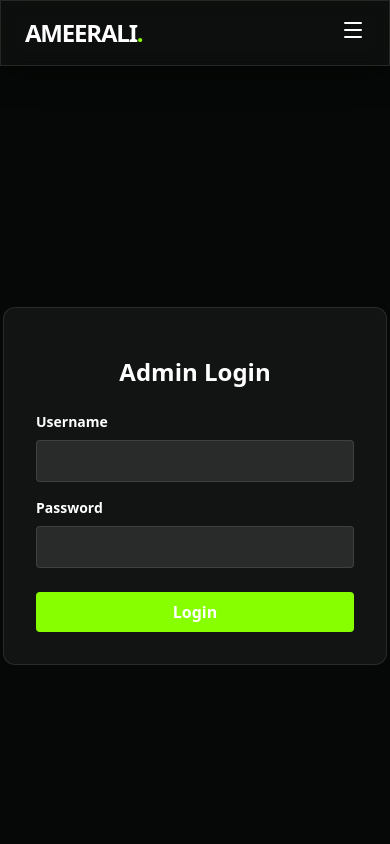
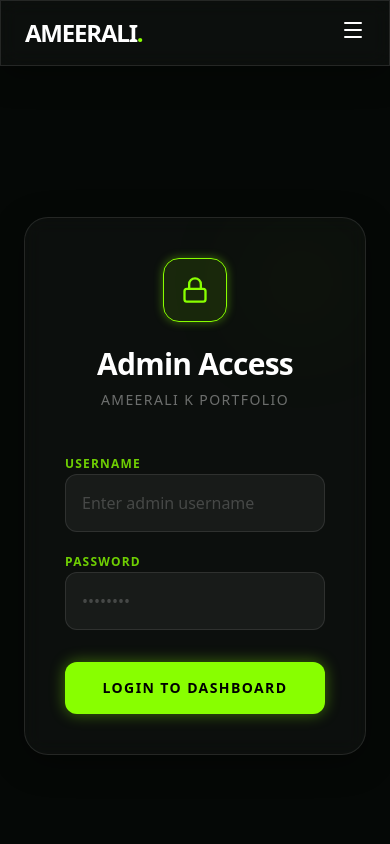
Before and after one commit to Ameerali-k/portfolio_website, a Next.js app: page /admin/login in a window 390 px wide. Shown: the top 844 px of the page. Built offline with nearby package versions, Linux system fonts and the light colour scheme.

Commit message:
Redesign login page: responsive, black button text, and loading animation

```diff
--- a/app/admin/login/page.tsx
+++ b/app/admin/login/page.tsx
@@ -2,17 +2,22 @@
 
 import { useState } from "react";
 import { useRouter } from "next/navigation";
-import { AlertCircle } from "lucide-react";
+import { AlertCircle, Loader2, Lock } from "lucide-react";
+import { motion, AnimatePresence } from "framer-motion";
 
 export default function AdminLogin() {
     const [username, setUsername] = useState("");
     const [password, setPassword] = useState("");
     const [error, setError] = useState("");
+    const [isLoading, setIsLoading] = useState(false);
     const router = useRouter();
 
     const handleLogin = async (e: React.FormEvent) => {
         e.preventDefault();
         setError(""); // Clear previous error
+        setIsLoading(true);
+
+        try {
             const res = await fetch("/api/auth/login", {
                 method: "POST",
                 headers: { "Content-Type": "application/json" },
@@ -25,43 +30,89 @@ export default function AdminLogin() {
             } else {
                 const data = await res.json();
                 setError(data.error || "Login failed");
+                setIsLoading(false);
+            }
+        } catch (err) {
+            setError("Something went wrong. Please try again.");
+            setIsLoading(false);
         }
     };
 
     return (
-        <div className="min-h-screen flex items-center justify-center bg-[var(--background)]">
-            <form onSubmit={handleLogin} className="bg-white/5 p-8 rounded-xl border border-white/10 w-full max-w-sm relative overflow-hidden">
+        <div className="min-h-screen flex items-center justify-center bg-[var(--background)] px-6">
+            <motion.div
+                initial={{ opacity: 0, y: 20 }}
+                animate={{ opacity: 1, y: 0 }}
+                className="w-full max-w-md"
+            >
+                <form
+                    onSubmit={handleLogin}
+                    className="glass-card p-10 rounded-3xl relative overflow-hidden flex flex-col gap-6"
+                >
+                    <AnimatePresence>
                         {error && (
-                    <div className="absolute top-0 left-0 w-full bg-red-500/20 text-red-500 p-3 text-sm flex items-center gap-2 justify-center font-bold">
-                        <AlertCircle size={16} />
+                            <motion.div
+                                initial={{ height: 0, opacity: 0 }}
+                                animate={{ height: "auto", opacity: 1 }}
+                                exit={{ height: 0, opacity: 0 }}
+                                className="bg-red-500/10 border border-red-500/20 text-red-500 p-4 rounded-xl text-sm flex items-center gap-3 font-medium mb-2"
+                            >
+                                <AlertCircle size={18} />
                                 {error}
+                            </motion.div>
+                        )}
+                    </AnimatePresence>
+
+                    <div className="text-center mb-4">
+                        <div className="w-16 h-16 bg-[var(--primary)]/10 rounded-2xl flex items-center justify-center mx-auto mb-6 neon-border">
+                            <Lock className="text-[var(--primary)]" size={28} />
                         </div>
-                )}
+                        <h1 className="text-3xl font-black tracking-tight">Admin Access</h1>
+                        <p className="text-white/40 text-sm mt-2 font-light uppercase tracking-widest">Ameerali K Portfolio</p>
+                    </div>
 
-                <h1 className="text-2xl font-bold mb-6 text-center mt-4">Admin Login</h1>
-
-                <div className="mb-4">
-                    <label className="block text-sm font-bold mb-2">Username</label>
+                    <div className="space-y-4">
+                        <div className="space-y-2">
+                            <label className="text-xs font-black uppercase tracking-widest text-[var(--primary)] opacity-80">Username</label>
                             <input
+                                required
                                 type="text"
-                        className="w-full bg-white/10 border border-white/10 rounded p-2 text-white placeholder-white/30 focus:border-[var(--primary)] outline-none transition-colors"
+                                placeholder="Enter admin username"
+                                className="w-full bg-white/5 border border-white/10 rounded-xl p-4 text-white placeholder-white/20 focus:border-[var(--primary)] outline-none transition-all focus:bg-white/[0.08]"
                                 value={username}
                                 onChange={(e) => setUsername(e.target.value)}
                             />
                         </div>
-                <div className="mb-6">
-                    <label className="block text-sm font-bold mb-2">Password</label>
+                        <div className="space-y-2">
+                            <label className="text-xs font-black uppercase tracking-widest text-[var(--primary)] opacity-80">Password</label>
                             <input
+                                required
                                 type="password"
-                        className="w-full bg-white/10 border border-white/10 rounded p-2 text-white placeholder-white/30 focus:border-[var(--primary)] outline-none transition-colors"
+                                placeholder="••••••••"
+                                className="w-full bg-white/5 border border-white/10 rounded-xl p-4 text-white placeholder-white/20 focus:border-[var(--primary)] outline-none transition-all focus:bg-white/[0.08]"
                                 value={password}
                                 onChange={(e) => setPassword(e.target.value)}
                             />
                         </div>
-                <button className="w-full bg-[var(--primary)] text-white py-2 rounded font-bold hover:bg-opacity-90 cursor-pointer transition-transform active:scale-95">
-                    Login
+                    </div>
+
+                    <button
+                        disabled={isLoading}
+                        className="w-full bg-[var(--primary)] text-black py-4 rounded-xl font-black text-sm uppercase tracking-widest hover:scale-[1.02] active:scale-95 transition-all disabled:opacity-50 disabled:scale-100 flex items-center justify-center gap-3 neon-glow mt-2"
+                    >
+                        {isLoading ? (
+                            <>
+                                <Loader2 size={18} className="animate-spin" />
+                                Processing...
+                            </>
+                        ) : (
+                            "Login to Dashboard"
+                        )}
                     </button>
+
+                    <div className="absolute top-0 right-0 w-32 h-32 bg-[var(--primary)] opacity-[0.03] blur-3xl -z-10" />
                 </form>
+            </motion.div>
         </div>
     );
 }
```
Lines whose indentation alone changed are shown as unchanged.
